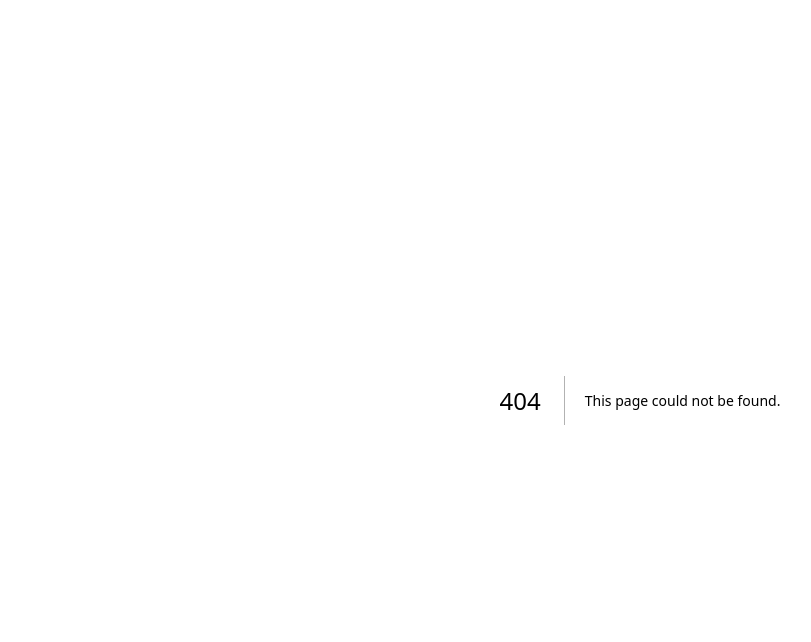
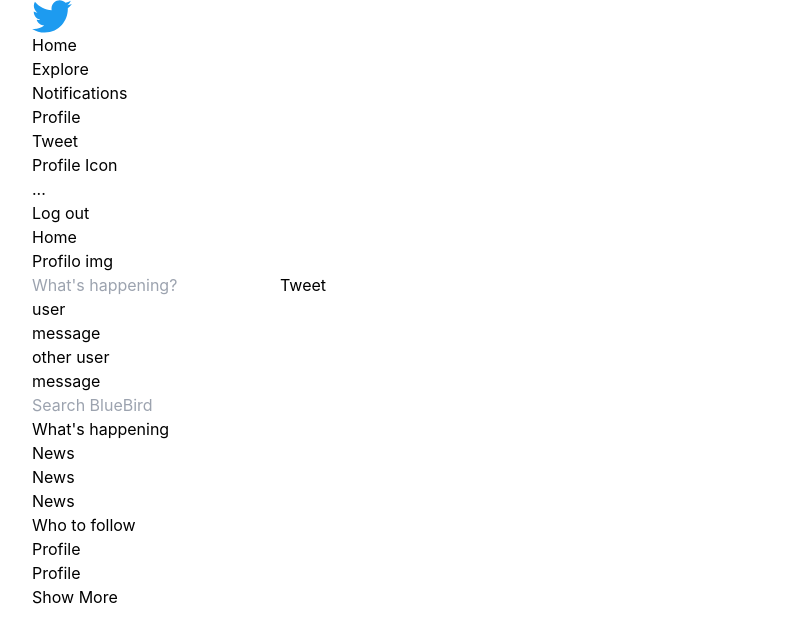
Before and after one commit to 000xzhou/BlueBird, a Next.js app: page /home in a window 1280 px wide. Before the commit this address had no page. Shown: the top 642 px of the page, without its empty margins (0-811 px from the left). Built offline with nearby package versions, Linux system fonts and the light colour scheme.

Commit message:
routing.... still messup

```diff
--- a/components/Home.jsx
+++ b/components/Home.jsx
@@ -1,4 +1,5 @@
 import { useState } from 'react';
+import Link from 'next/link'
 
 export default function Home(props) {
     // console.log(props.tweet)
@@ -30,12 +31,12 @@ export default function Home(props) {
             <section>
                 <div>{messages}</div>
                 <div>
-                    <div>{props.tweet.username}</div>
-                    <div>{props.tweet.message}</div>
+                    <div>user</div>
+                    <div>message</div>
                 </div>
                 <div>
-                    <div>{props.tweet.username}</div>
-                    <div>{props.tweet.message}</div>
+                    <div>other user</div>
+                    <div>message</div>
                 </div>
             </section>
         </div>
--- a/components/NavBar.jsx
+++ b/components/NavBar.jsx
@@ -1,6 +1,5 @@
-import styles from './css/NavBar.module.css'
 
-export default function NavBar(props) {
+export default function NavBar() {
     return (
         <nav>
             <div>
@@ -22,7 +21,7 @@ export default function NavBar(props) {
                         <a href="#">Profile</a>
                     </li>
                 </ul>
-                <button className={styles.test}>Tweet</button>
+                <button>Tweet</button>
             </div>
             {/* upper list */}
 
@@ -30,8 +29,8 @@ export default function NavBar(props) {
             <div>
                 <div>Profile Icon</div>
                 <div>
-                    <div>{props.user.name}</div>
-                    <div>{props.user.username}</div>
+                    <div>{ }</div>
+                    <div>{ }</div>
                 </div>
                 <div>...</div>
                 <div>
--- a/pages/profile/index.js
+++ b/pages/[userId].js
@@ -1,13 +1,15 @@
 import Head from 'next/head'
+import { useRouter } from 'next/router'
 
-import NavBar from '../../components/NavBar.jsx'
-import SideBar from '../../components/SideBar.jsx'
-import Profile from '../../components/Profile.jsx'
+import NavBar from '../components/NavBar.jsx'
+import SideBar from '../components/SideBar.jsx'
+import Profile from '../components/Profile.jsx'
 
 //This page should return twitter.com/profileUsername
-// need to change this to  [profile].js
+
 export default function ProfilePage() {
-
+    const router = useRouter()
+    const userId = router.query.userId
     return (
         <div>
             <Head>
@@ -20,6 +22,7 @@ export default function ProfilePage() {
             </header>
             <main>
                 <div>
+                    {/* maybe it don't need profile component and just put it here?  */}
                     <Profile />
                     <SideBar />
                 </div>
--- /dev/null
+++ b/pages/home.js
@@ -0,0 +1,36 @@
+import Head from 'next/head'
+import Image from 'next/image'
+// import Link from 'next/link'
+
+
+import styles from '../styles/Home.module.css'
+
+import NavBar from '../components/NavBar.jsx'
+import SideBar from '../components/SideBar.jsx'
+import Home from '../components/Home.jsx'
+
+// This page should just redirt them to the page/home.js
+// but it won't let me because i have the [user.js]...hmmmm
+
+export default function HomePage() {
+
+
+    return (
+        <div className={styles.container}>
+            <Head>
+                <title>Blue Bird</title>
+                <meta name="description" content="Clone of the blue bird I meant twitter" />
+                <link rel="icon" href="/Twitter-logo.svg" />
+            </Head>
+            <header>
+                <NavBar />
+            </header>
+            <main>
+                <div>
+                    <Home />
+                    <SideBar />
+                </div>
+            </main>
+        </div>
+    )
+}
--- a/pages/index.js
+++ b/pages/index.js
@@ -1,10 +1,7 @@
 import Head from 'next/head'
 import Image from 'next/image'
-// import Link from 'next/link'
+import Link from 'next/link'
 
-// import { useState } from 'react'
-// import { useEffect } from 'react'
-// import { useRouter } from 'next/router'
 
 import styles from '../styles/Home.module.css'
 
@@ -37,11 +34,11 @@ export default function HomePage() {
         <link rel="icon" href="/Twitter-logo.svg" />
       </Head>
       <header>
-        <NavBar user={user} />
+        <NavBar />
       </header>
       <main>
         <div>
-          <Home tweet={tweet} />
+          <Home />
           <SideBar />
         </div>
       </main>
--- a/pages/profile/[status].js
+++ b/pages/userid/changeLater.js
@@ -7,7 +7,8 @@ import Tweet from '../../components/Tweet.jsx'
 //This page should return twitter.com/profileUsername/status/message id
 // soo... might have to change stuff
 export default function TweetPage() {
-
+    //   [userid]/status?status=[status.id]
+    // how?
     return (
         <div>
             <Head>
```
Also changed, not shown: components/css/NavBar.module.css (deleted).
